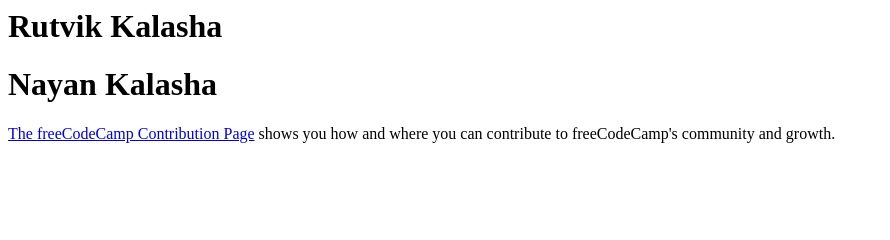
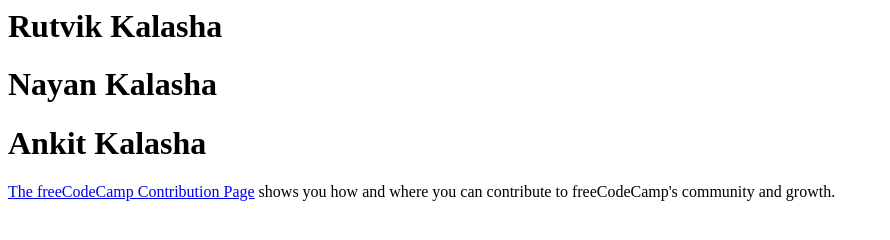
Before and after one commit to rutvikkalasha/gitignore, a plain HTML site: page rutvik.html in a window 1280 px wide. Shown: the whole page, without its empty margins (0-890 px from the left). Drawn offline with Linux system fonts and the light colour scheme.

Commit message:
updated rutvik.html file

```diff
--- a/rutvik.html
+++ b/rutvik.html
@@ -5,6 +5,7 @@
   <body>
     <h1> Rutvik Kalasha </h1>
     <h1> Nayan Kalasha </h1>
+    <h1> Ankit Kalasha </h1>
     <p>
       <a href="https://www.freecodecamp.org/contribute/">The freeCodeCamp Contribution Page</a> shows you how and where you can contribute to freeCodeCamp's community and growth.
     </p>
```
